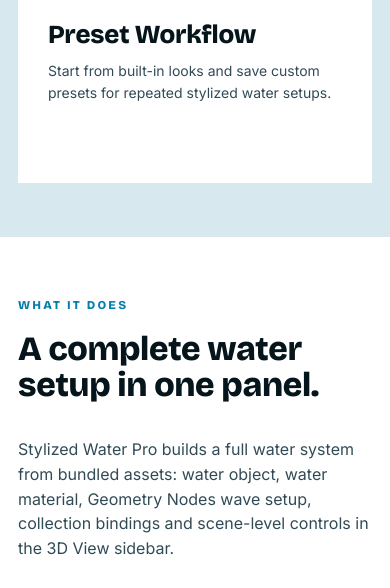
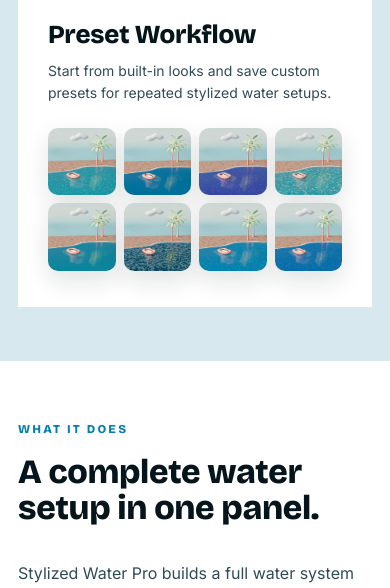
Before and after one commit to mamba-cg/mamba-cg.github.io, a website: page addons/stylized-water-pro/index.html in a window 390 px wide. Shown: the part 1640-2228 px from the top of the page. Drawn offline with nearby package versions, Linux system fonts and the light colour scheme.

Commit message:
описание готово для отправки аддона

```diff
--- a/addons/stylized-water-pro/css/styles.css
+++ b/addons/stylized-water-pro/css/styles.css
@@ -426,6 +426,22 @@ p {
 
 .swp-proof p {
   font-size: 14px;
+}
+
+.preset-gallery {
+  display: grid;
+  grid-template-columns: repeat(4, minmax(0, 1fr));
+  gap: 10px;
+  margin-top: 24px;
+}
+
+.preset-gallery img {
+  display: block;
+  width: 100%;
+  aspect-ratio: 1;
+  border-radius: 14px;
+  object-fit: cover;
+  box-shadow: 0 10px 24px rgba(6, 21, 28, 0.12);
 }
 
 .swp-proof article:hover p,
@@ -884,6 +900,10 @@ details p {
     grid-template-columns: 1fr;
   }
 
+  .preset-gallery {
+    max-width: 560px;
+  }
+
   .overview-list {
     grid-template-columns: 1fr;
   }
@@ -914,6 +934,14 @@ details p {
   .workflow-panel p,
   .swp-final p {
     font-size: 16px;
+  }
+
+  .preset-gallery {
+    gap: 8px;
+  }
+
+  .preset-gallery img {
+    border-radius: 10px;
   }
 
   .swp-actions {
--- a/addons/stylized-water-pro/index.html
+++ b/addons/stylized-water-pro/index.html
@@ -47,6 +47,16 @@
           <span>03</span>
           <h2>Preset Workflow</h2>
           <p>Start from built-in looks and save custom presets for repeated stylized water setups.</p>
+          <div class="preset-gallery" aria-label="Water preset examples">
+            <img src="images/presets/1.jpg" alt="Stylized water preset example 1">
+            <img src="images/presets/2.jpg" alt="Stylized water preset example 2">
+            <img src="images/presets/3.jpg" alt="Stylized water preset example 3">
+            <img src="images/presets/4.jpg" alt="Stylized water preset example 4">
+            <img src="images/presets/5.jpg" alt="Stylized water preset example 5">
+            <img src="images/presets/6.jpg" alt="Stylized water preset example 6">
+            <img src="images/presets/7.jpg" alt="Stylized water preset example 7">
+            <img src="images/presets/8.jpg" alt="Stylized water preset example 8">
+          </div>
         </article>
       </section>
 
@@ -78,7 +88,6 @@
             <span class="swp-eyebrow">Key features</span>
             <h2>Everything needed for stylized water scenes.</h2>
           </div>
-          <p>Use the page blocks below as feature cards. Replace the placeholders with product renders, UI screenshots or short GIFs.</p>
         </div>
 
         <div class="feature-grid">
@@ -138,7 +147,6 @@
               <h3>Create Stylized Water</h3>
               <p>Click one button to create the water object, material, Geometry Nodes setup and required collections.</p>
             </div>
-            <div class="media-card compact"><strong>Image/GIF:</strong><p>Show the Create Stylized Water button and the generated SWP_Water object.</p></div>
           </article>
           <article class="workflow-panel" id="step-2">
             <div>
@@ -146,7 +154,6 @@
               <h3>Add objects to collections</h3>
               <p>Use Static, Floating or Ripple buttons to place selected objects into the correct water workflow.</p>
             </div>
-            <div class="media-card compact"><strong>Image/GIF:</strong><p>Show selected objects moving into Static_Objects, Floating_Objects and Ripple_Points.</p></div>
           </article>
           <article class="workflow-panel" id="step-3">
             <div>
@@ -154,7 +161,6 @@
               <h3>Choose a preset</h3>
               <p>Apply a built-in look or save your own custom water preset for later scenes.</p>
             </div>
-            <div class="media-card compact"><strong>Image/GIF:</strong><p>Show fast switching between several water looks.</p></div>
           </article>
           <article class="workflow-panel" id="step-4">
             <div>
@@ -162,27 +168,10 @@
               <h3>Adjust and render</h3>
               <p>Fine tune waves, surface, foam, ripples, floating and volume settings from the sidebar.</p>
             </div>
-            <div class="media-card compact"><strong>Image/GIF:</strong><p>Show before/after render or final cinematic water shot.</p></div>
           </article>
         </div>
       </section>
 
-      <section class="swp-section media-section section-reveal" id="media">
-        <div class="section-head">
-          <div>
-            <span class="swp-eyebrow">Media plan</span>
-            <h2>Use visual proof instead of long text.</h2>
-          </div>
-          <p>These placeholders are ready for your screenshots, videos and animated GIFs. Keep each media item short and focused.</p>
-        </div>
-
-        <div class="media-grid">
-          <div class="media-card large"><small>Main overview video</small><strong>Full product workflow</strong><p>Empty scene, click Create Stylized Water, generated system, add object, show foam/ripple/floating, change preset and final render.</p></div>
-          <div class="media-card"><small>UI screenshot</small><strong>3D View sidebar</strong><p>Show Main Setup, Presets, Waves, Surface, Foam, Ripples, Floating and Volume sections.</p></div>
-          <div class="media-card"><small>Foam/ripple GIF</small><strong>Object interaction</strong><p>Show static object foam and visible ripple points on the water surface.</p></div>
-          <div class="media-card dark"><small>Floating GIF</small><strong>Floating object motion</strong><p>Show a leaf, rock, boat or simple prop moving naturally on the water surface.</p></div>
-        </div>
-      </section>
 
       <section class="swp-section included-section section-reveal">
         <div class="included-grid">
@@ -277,7 +266,6 @@
       </section>
 
       <section class="swp-final section-reveal">
-        <div class="media-card compact final-media"><strong>Before / after render</strong><p>Show the same scene before and after adding Stylized Water Pro. This is one of the most important conversion images.</p></div>
         <h2>Create stylized water without rebuilding complex nodes from scratch.</h2>
         <p>Stylized Water Pro gives Blender artists a ready one-click system for animated water, shader controls, foam, ripples, floating objects and presets.</p>
       </section>
```
Also changed, not shown: addons/stylized-water-pro/images/presets/1.jpg (added), addons/stylized-water-pro/images/presets/2.jpg (added), addons/stylized-water-pro/images/presets/3.jpg (added), addons/stylized-water-pro/images/presets/4.jpg (added), addons/stylized-water-pro/images/presets/5.jpg (added), addons/stylized-water-pro/images/presets/6.jpg (added), addons/stylized-water-pro/images/presets/7.jpg (added), addons/stylized-water-pro/images/presets/8.jpg (added).
